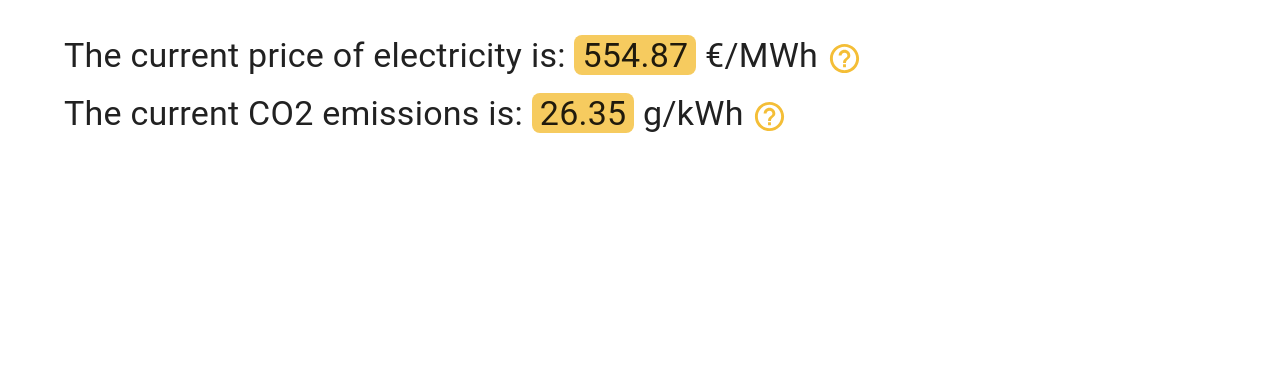
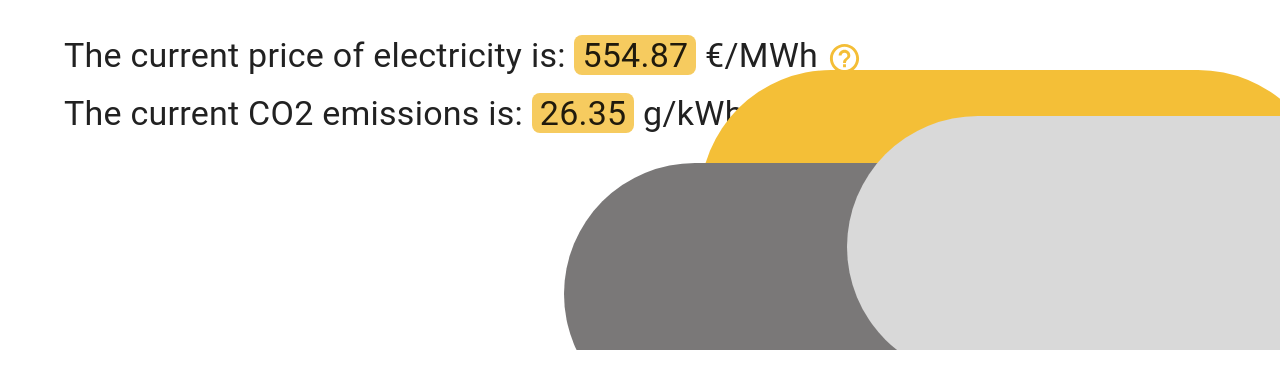
Before and after one commit to jorgenosberg/e-co, a React (Create React App) app: page /e-co/home in a window 1280 px wide. Shown: the part 443-832 px from the top of the page. Built offline with nearby package versions, Linux system fonts and the light colour scheme; no server answers.

Commit message:
Added SVG for decoration

```diff
--- a/src/pages/Home.js
+++ b/src/pages/Home.js
@@ -7,6 +7,7 @@ import Typography from "@mui/material/Typography";
 import Tooltip from "@mui/material/Tooltip";
 import IconButton from "@mui/material/IconButton";
 import HelpOutlineIcon from "@mui/icons-material/HelpOutline";
+import { ReactComponent as HomeDecoration } from "../assets/home-decoration.svg";
 
 function Home() {
   const [open, setOpen] = React.useState(false);
@@ -89,6 +90,9 @@ function Home() {
           </Typography>
         </Grid>
       </Grid>
+    <Box sx={{position: "fixed", right: 0, bottom: 0}}>
+    <HomeDecoration/>
+    </Box>
     </Container>
   );
 }
```
